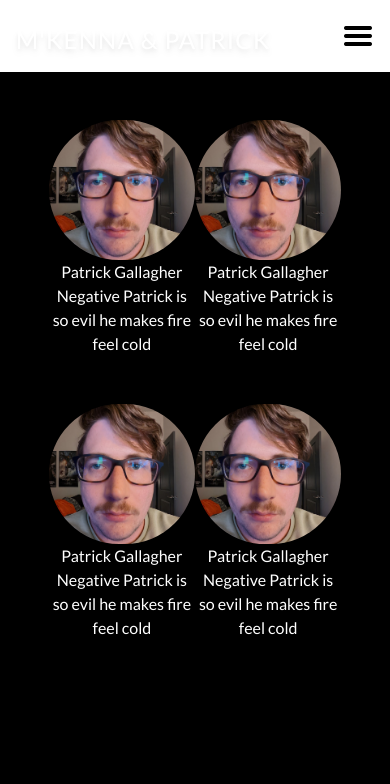
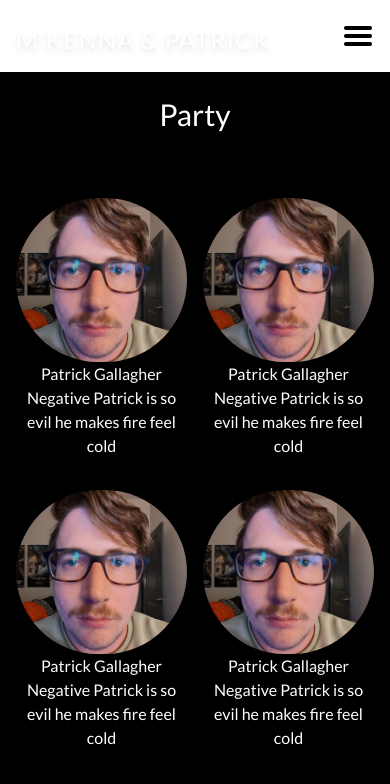
Before and after one commit to gallagherpat/website, a Next.js app: page /party in a window 390 px wide. Shown: the top 784 px of the page. Built offline with nearby package versions, Linux system fonts and the light colour scheme.

Commit message:
Added lots of cool things

```diff
--- a/app/components/gallery.tsx
+++ b/app/components/gallery.tsx
@@ -11,7 +11,7 @@ const setModal = props.state;
 const setImage = props.image;
 
     return (
-        <main className="grid grid-cols-3 gap-3 mt-20">
+        <main className="grid grid-cols-3 gap-1 sm:gap-3 mt-8 sm:mt-20">
             <button onClick={() => {setModal(true); setImage(2)}} className="row-span-2">
                 <Image
                 className="transition duration-150 ease-in-out rounded-lg object-cover h-full hover:scale-125 origin-top-left hover:z-10"
--- a/app/components/hamburger.tsx
+++ b/app/components/hamburger.tsx
@@ -14,7 +14,7 @@ export default function Hamburger() {
         }
       }
     return (
-        <main className="absolute inset-x-0 top-4 flex flex-col justify-center text-center z-40 gap-4 bg-white mx-12 rounded-lg py-4">
+        <main className="absolute inset-x-0 top-4 flex flex-col justify-center text-center z-40 gap-6 bg-white mx-12 rounded-xl py-8 text-2xl">
         <a className={currentPage("/")} href="/">Home</a>
         <a className={currentPage("/party")} href="/party">Wedding Party</a>
         <a className={currentPage("/schedule")} href="/schedule">Schedule</a>
--- a/app/components/profile.tsx
+++ b/app/components/profile.tsx
@@ -2,7 +2,7 @@ import Image from "next/image"
 
 export default function Profile(){
     return (
-        <main className="text-center mb-12">
+        <main className="text-center sm:mb-12 mb-4">
             <Image
             className="rounded-full mx-auto"
             src="/profile_pic_patrick.jpg"
--- /dev/null
+++ b/app/components/subHeader.tsx
@@ -0,0 +1,11 @@
+"use client"
+import { usePathname } from "next/navigation"
+
+export default function SubHeader(){
+    const path = usePathname().slice(1, 48);
+    return(
+        <main className="text-center pb-4 capitalize text-3xl border-b-2 border-black border-opacity-30 w-3/4 mx-auto">
+            {path}
+        </main>
+    )
+}
--- a/app/gallery/page.tsx
+++ b/app/gallery/page.tsx
@@ -3,6 +3,7 @@ import Gallery from "../components/gallery";
 import FullImage from "../components/fullImage";
 import React from 'react';
 import { useState } from "react";
+import SubHeader from "../components/subHeader";
 
 export default function Page() {
     const [modal, setModal] = useState(false);
@@ -10,10 +11,13 @@ export default function Page() {
 
     return(
         <main>
+            <div className="block sm:hidden pt-4">
+                <SubHeader/>
+            </div>
             <div onClick={() => {setModal(false)}} style={{display: modal ? "flex": "none"}} className="fixed bg-opacity-70 bg-black top-0 left-0 z-50 w-screen h-screen justify-center items-center">
                 <FullImage image={image}/>
             </div>
-            <div className="w-3/4 lg:w-1/2 mx-auto mt-12">
+            <div className="lg:w-1/2 mx-auto px-4 mt-12">
 
                 <Gallery state={setModal} image={setImage}/>
                 <Gallery state={setModal} image={setImage}/>
--- a/app/globals.css
+++ b/app/globals.css
@@ -27,6 +27,7 @@ body {
 }
 
 .addeventatc {
+  z-index: -10;
   color:#ffffff!important;
   background-color:#3f3f46!important;
 }
--- a/app/party/page.tsx
+++ b/app/party/page.tsx
@@ -1,12 +1,17 @@
 import Profile from "../components/profile"
+import SubHeader from "../components/subHeader"
 export default function Page() {
     return(
-        <main className="grid grid-cols-2 w-3/4 mx-auto mt-12">
-            <Profile/>
-            <Profile/>
-            <Profile/>
-            <Profile/>
-
+        <main>
+            <div className="block sm:hidden mt-6">
+                <SubHeader/>
+            </div>
+            <div className="grid grid-cols-2 max-w-7xl mx-auto px-4 mt-12 gap-4">
+                <Profile/>
+                <Profile/>
+                <Profile/>
+                <Profile/>
+            </div>
         </main>
     )
 }
--- a/app/rsvp/page.tsx
+++ b/app/rsvp/page.tsx
@@ -3,6 +3,7 @@ import ScheduleCard from "../components/scheduleCard"
 import RSVP from "../components/rsvp"
 import React from "react";
 import { useState } from "react";
+import SubHeader from "../components/subHeader";
 
 const object = {
     "data": [
@@ -38,7 +39,10 @@ export default function Page() {
     const [currentCard, setCurrentCard] = useState('');
 
     return(
-        <main className="w-3/4 mx-auto mt-12 max-w-md">
+        <main className="w-3/4 mx-auto mt-6 sm:mt-12 max-w-md">
+            <div className="block sm:hidden">
+                <SubHeader/>
+            </div>
             <div style={{display: modal ? "none": "block"}} className="fixed inset-0 bg-opacity-70 bg-black z-50 w-screen h-screen justify-center">
                 <RSVP card={currentCard} state={setModal}/>
             </div>
--- a/app/schedule/page.tsx
+++ b/app/schedule/page.tsx
@@ -1,4 +1,5 @@
 import ScheduleCard from "../components/scheduleCard"
+import SubHeader from "../components/subHeader"
 
 const object = {
     "data": [
@@ -31,7 +32,10 @@ const object = {
 
 export default function Page() {
     return(
-        <main className="w-3/4 mx-auto mt-12 max-w-md">
+        <main className="w-3/4 mx-auto mt-6 sm:mt-12 max-w-md">
+            <div className="block sm:hidden">
+                <SubHeader/>
+            </div>
             <ScheduleCard data={object.data[0]}/>
             <ScheduleCard data={object.data[1]}/>
             <ScheduleCard data={object.data[2]} lastCard={true}/>
```
